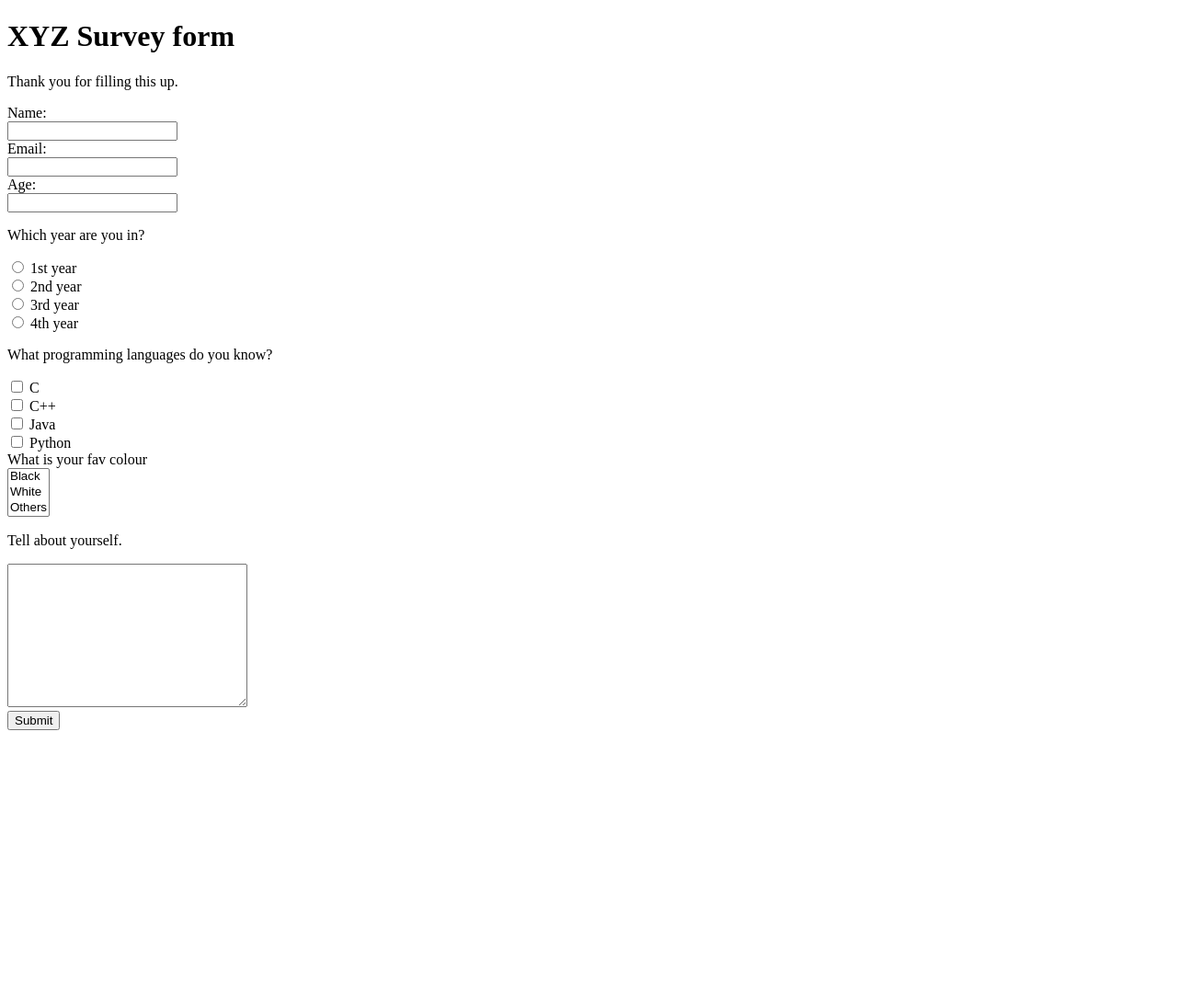
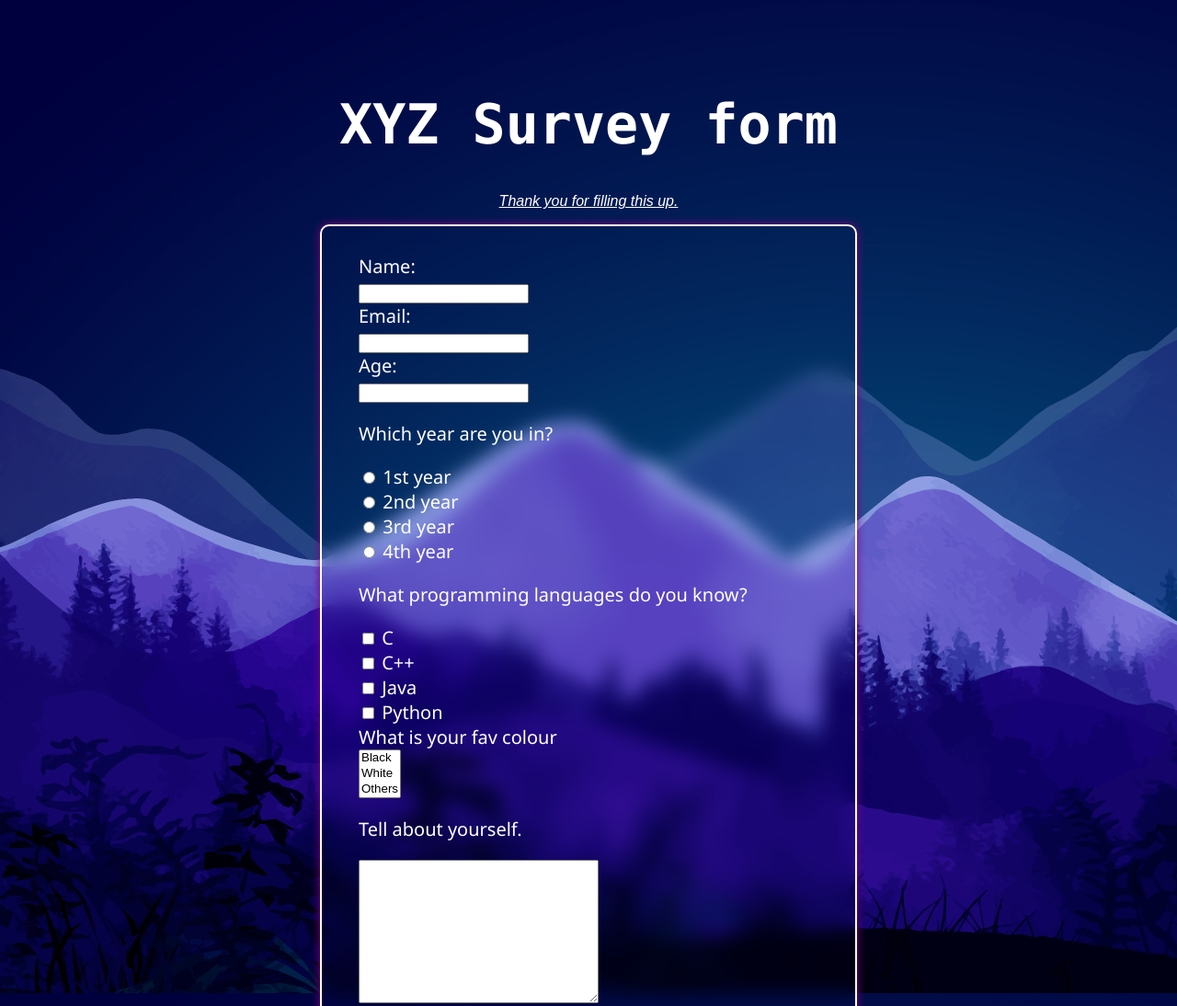
Before and after one commit to bedantchh/survey-form, a plain HTML site: page index.html in a window 1280 px wide. Shown: the top 1094 px of the page at 92% size. Before the commit the page ends 802 px from the top, so only its background shows below. Drawn offline with Linux system fonts and the light colour scheme.

Commit message:
Update index.html

```diff
--- a/index.html
+++ b/index.html
@@ -4,7 +4,7 @@
     <meta charset="UTF-8">
     <meta name="viewport" content="width=device-width, initial-scale=1.0">
     <title>Survey Form</title>
-    <link rel="stylesheet" type="css" href="/css/styles.css">
+    <link rel="stylesheet"  href="/css/styles.css">
     <link href="https://fonts.googleapis.com/css2?family=Press+Start+2P&display=swap" rel="stylesheet">
 </head>
 <body>
```
